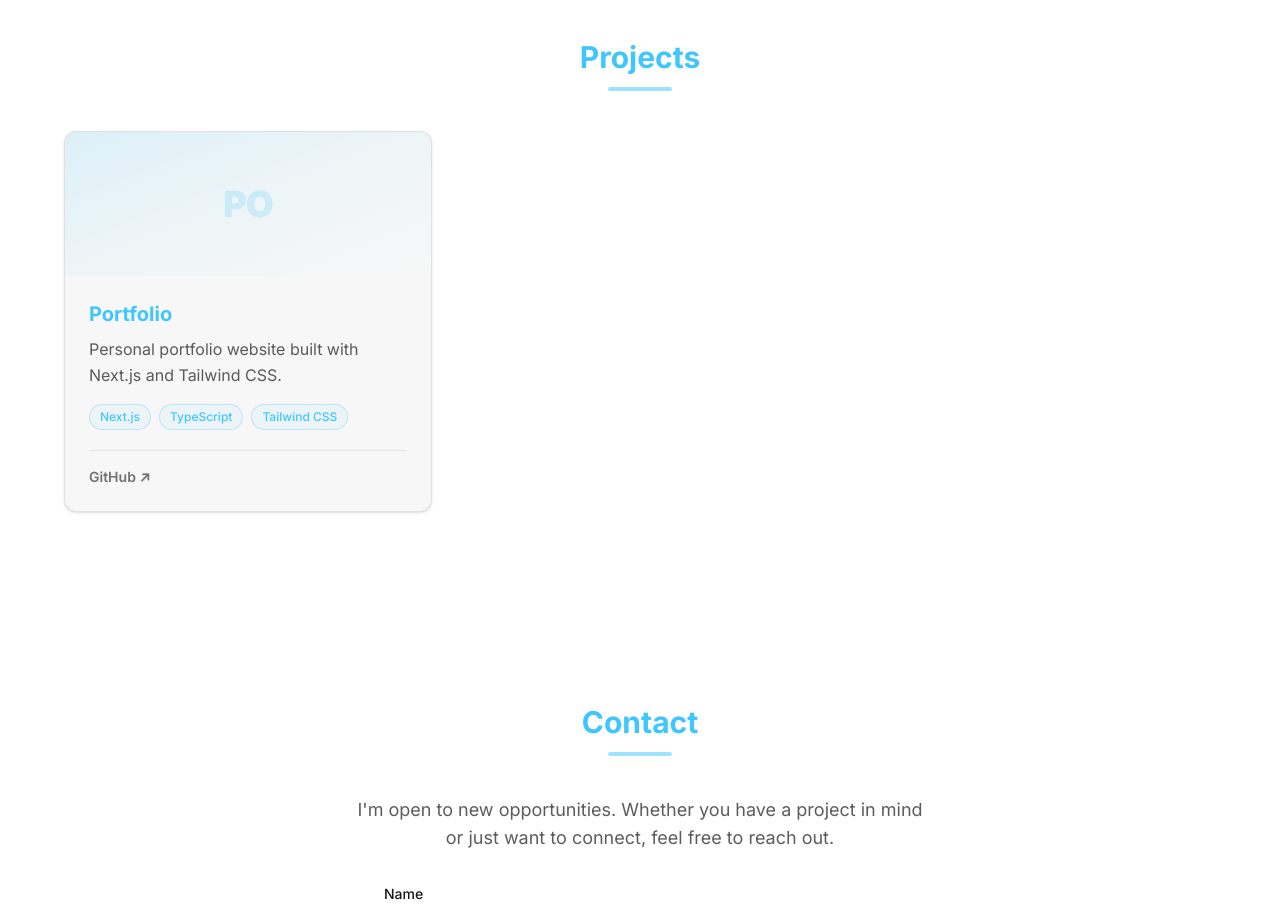
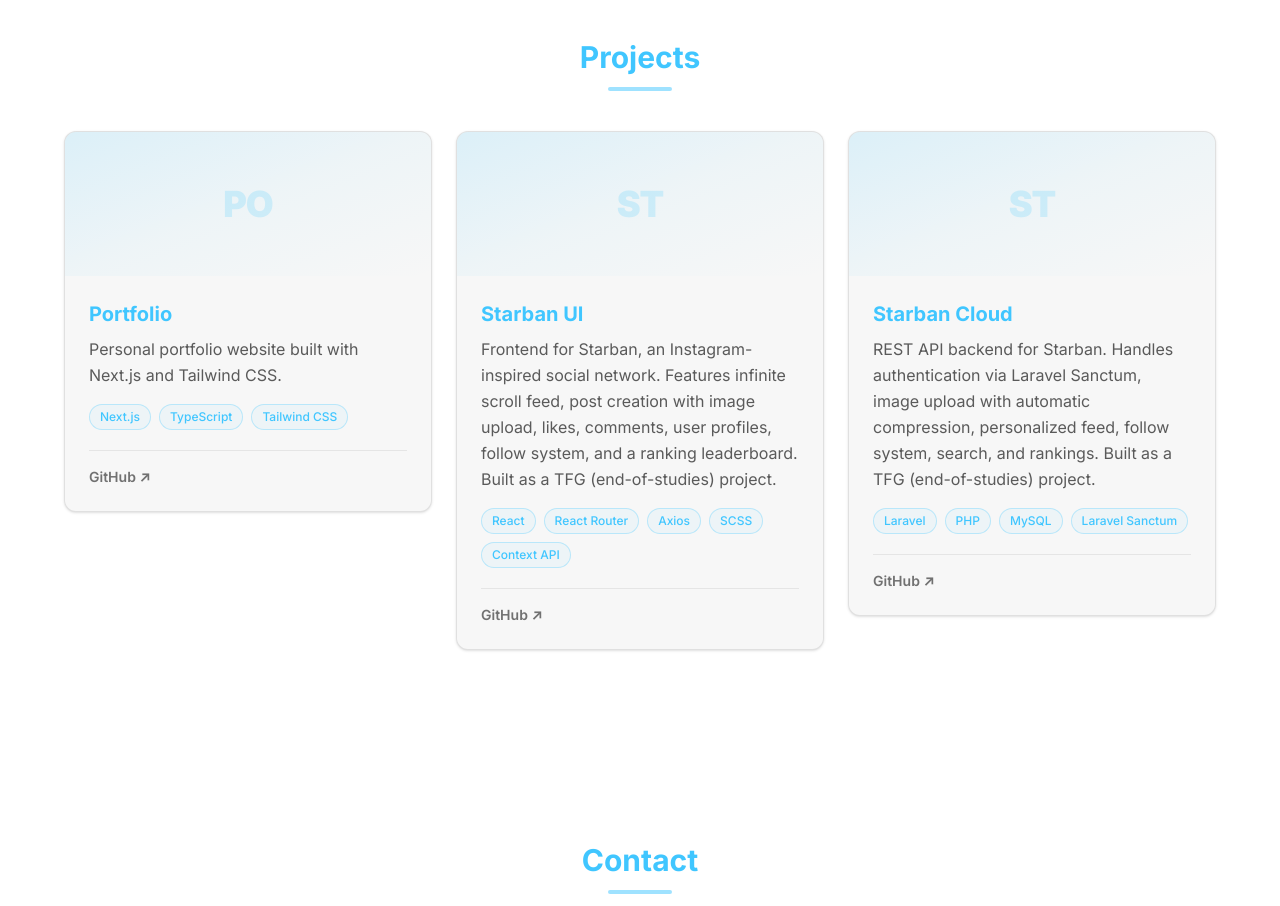
Before and after one commit to 00IRCA/portfolio, a Next.js app: page / in a window 1280 px wide. Shown: the part 2840-3746 px from the top of the page. Built offline with nearby package versions, Linux system fonts and the light colour scheme; no server answers.

Commit message:
chore: add Starban UI and Starban Cloud projects

```diff
--- a/src/data/projects.ts
+++ b/src/data/projects.ts
@@ -7,4 +7,22 @@ export const projects = [
     liveUrl: '',
     repoUrl: 'https://github.com/00IRCA/portfolio',
   },
+  {
+    title: 'Starban UI',
+    description:
+      'Frontend for Starban, an Instagram-inspired social network. Features infinite scroll feed, post creation with image upload, likes, comments, user profiles, follow system, and a ranking leaderboard. Built as a TFG (end-of-studies) project.',
+    technologies: ['React', 'React Router', 'Axios', 'SCSS', 'Context API'],
+    imageUrl: '',
+    liveUrl: '',
+    repoUrl: 'https://github.com/00IRCA/starban-ui',
+  },
+  {
+    title: 'Starban Cloud',
+    description:
+      'REST API backend for Starban. Handles authentication via Laravel Sanctum, image upload with automatic compression, personalized feed, follow system, search, and rankings. Built as a TFG (end-of-studies) project.',
+    technologies: ['Laravel', 'PHP', 'MySQL', 'Laravel Sanctum'],
+    imageUrl: '',
+    liveUrl: '',
+    repoUrl: 'https://github.com/00IRCA/starban-cloud',
+  },
 ];
```
